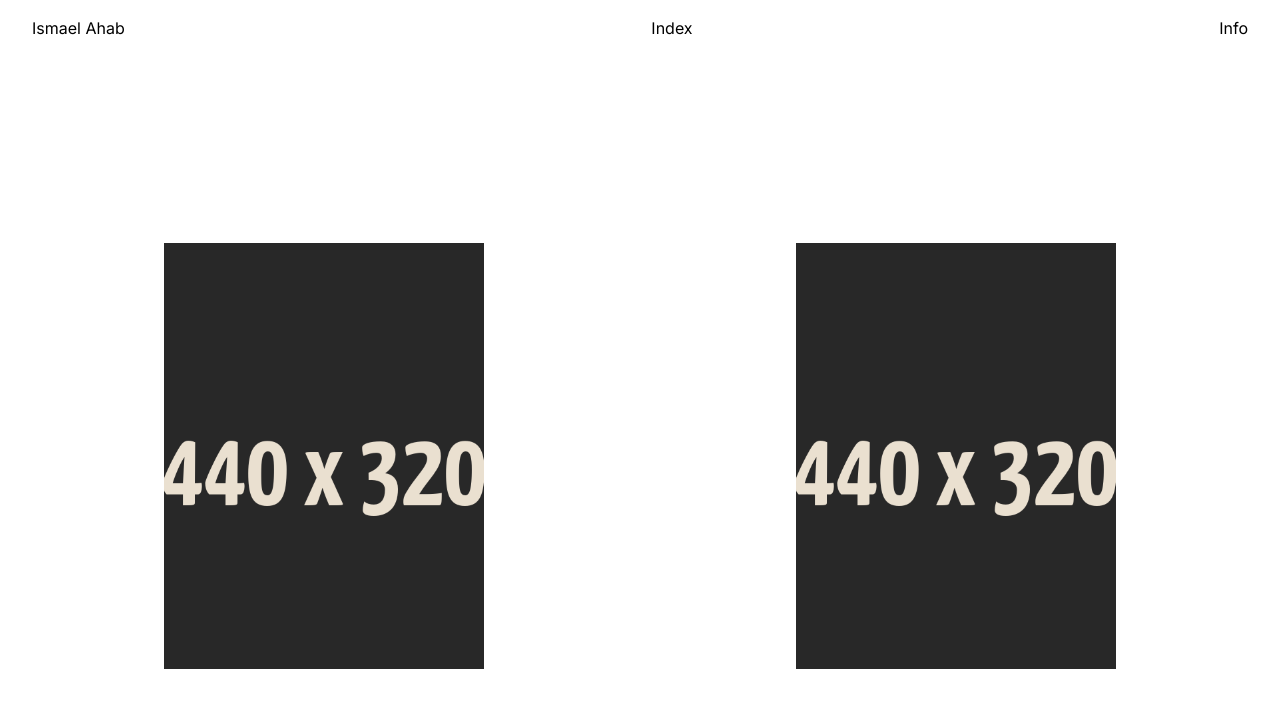
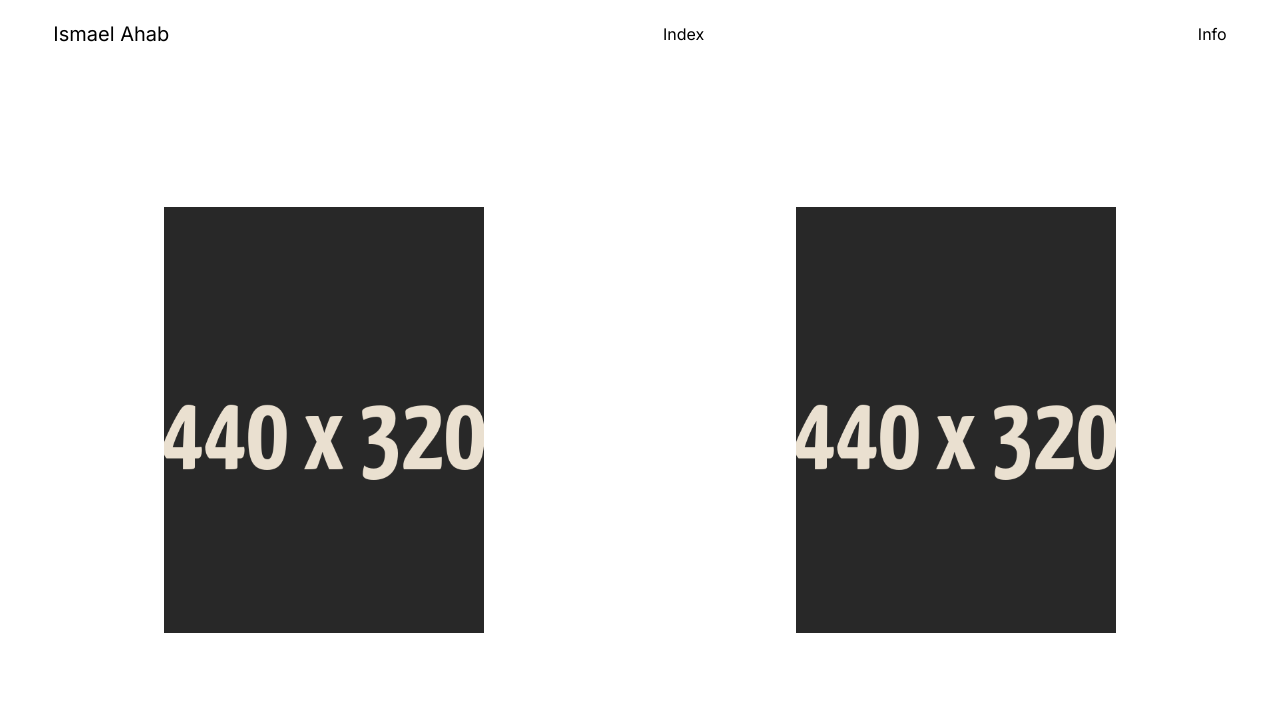
Before and after one commit to ismaeljouhariperez/sanity-photo-project, a Next.js app: page / in a window 1280 px wide. Shown: the top 708 px of the page. Built offline with nearby package versions, Linux system fonts and the light colour scheme.

Commit message:
[ADD] Implemented MenuContext and hover interactions
- Created MenuContext to manage global menu text state
- Added hover effects on main categories to update menu text
- Implemented context provider in root layout
- Added dynamic text rendering in header navigation

```diff
--- a/src/app/components/Header/index.tsx
+++ b/src/app/components/Header/index.tsx
@@ -1,11 +1,15 @@
+'use client'
 import Link from 'next/link'
+import { useMenu } from '@/app/context/MenuContext'
 
 export default function Header() {
+  const { menuText } = useMenu()
+
   return (
-    <header className="py-4">
-      <nav className="mx-6 px-2 flex justify-between items-center">
-        <Link href="/" className="text-l">Ismael Ahab</Link>
-        <Link href="/menu">Index</Link>
+    <header className="py-5 flex justify-center">
+      <nav className="flex justify-between items-center w-11/12">
+        <Link href="/" className="text-xl">Ismael Ahab</Link>
+        <Link href="/menu">{menuText}</Link>
         <Link href="/info" className="text-right">Info</Link>
       </nav>
     </header>
--- /dev/null
+++ b/src/app/context/MenuContext.tsx
@@ -0,0 +1,20 @@
+'use client'
+import { createContext, useContext, useState } from 'react'
+
+type MenuContextType = {
+  menuText: string
+  setMenuText: (text: string) => void
+}
+
+const MenuContext = createContext<MenuContextType>({ menuText: 'Index', setMenuText: () => {} })
+
+export function MenuProvider({ children }: { children: React.ReactNode }) {
+  const [menuText, setMenuText] = useState('Index')
+  return (
+    <MenuContext.Provider value={{ menuText, setMenuText }}>
+      {children}
+    </MenuContext.Provider>
+  )
+}
+
+export const useMenu = () => useContext(MenuContext)
--- a/src/app/layout.tsx
+++ b/src/app/layout.tsx
@@ -2,6 +2,7 @@ import type { Metadata } from 'next'
 import { Inter } from 'next/font/google'
 import './globals.css'
 import Header from './components/Header'
+import { MenuProvider } from './context/MenuContext'
 
 const inter = Inter({ subsets: ['latin'] })
 
@@ -18,10 +19,12 @@ export default function RootLayout({
   return (
     <html lang="fr">
       <body className={inter.className}>
-        <Header />
-        <main className="h-full">
-          {children}
-        </main>
+        <MenuProvider>
+          <Header />
+          <main className="h-full">
+            {children}
+          </main>
+        </MenuProvider>
       </body>
     </html>
   )
--- a/src/app/page.tsx
+++ b/src/app/page.tsx
@@ -1,10 +1,17 @@
+'use client'
 import Image from 'next/image'
+import Link from 'next/link'
+import { useMenu } from './context/MenuContext'
 
 export default function Home() {
+  const { setMenuText } = useMenu()
+
   return (
-    <main className="flex h-full flex-col">
-      <div className="flex-1 grid grid-cols-2 gap-4 p-4 place-content-center justify-items-center">
-        <div className="relative w-80 aspect-[3/4]">
+    <div className="h-[calc(100vh-6rem)] flex-1 grid grid-cols-2 gap-4 p-4 place-content-center justify-items-center items-center">
+      <div className="relative w-80 aspect-[3/4] row-span-full		"
+            onMouseEnter={() => setMenuText('Noir et Blanc')}
+            onMouseLeave={() => setMenuText('Index')}>
+        <Link href="/projects/noir-et-blanc">
           <Image
             src="/images/bw-cover.jpg"
             alt="Image 1"
@@ -12,8 +19,12 @@ export default function Home() {
             className="object-cover"
             priority
           />
-        </div>
-        <div className="relative aspect-[3/4]">
+        </Link>
+      </div>
+      <div className="relative w-80 aspect-[3/4] row-span-1 row-start-1"
+            onMouseEnter={() => setMenuText('Couleur')}
+            onMouseLeave={() => setMenuText('Index')}>
+        <Link href="/projects/couleur">
           <Image
             src="/images/color-cover.jpg"
             alt="Image 2"
@@ -21,8 +32,8 @@ export default function Home() {
             className="object-cover"
             priority
           />
-        </div>
+        </Link>
       </div>
-    </main>
+    </div>
   )
 }
```
